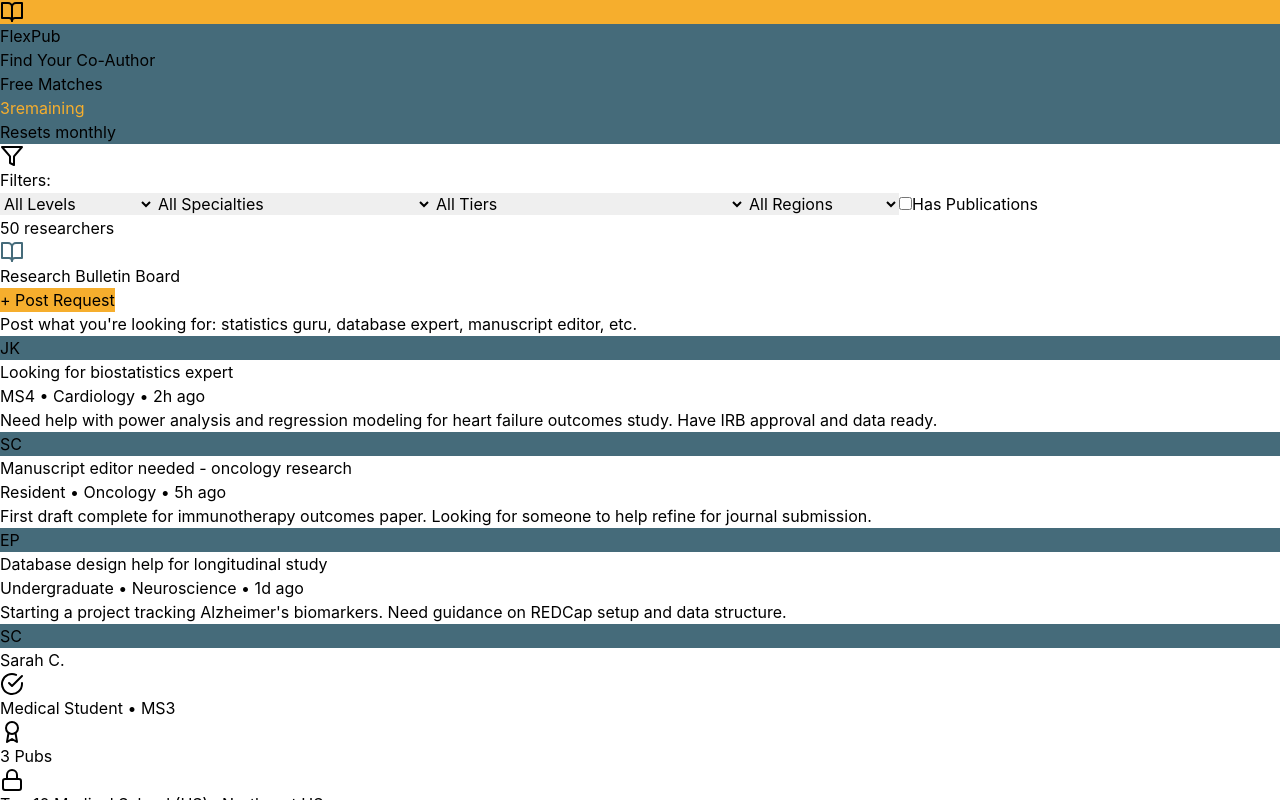
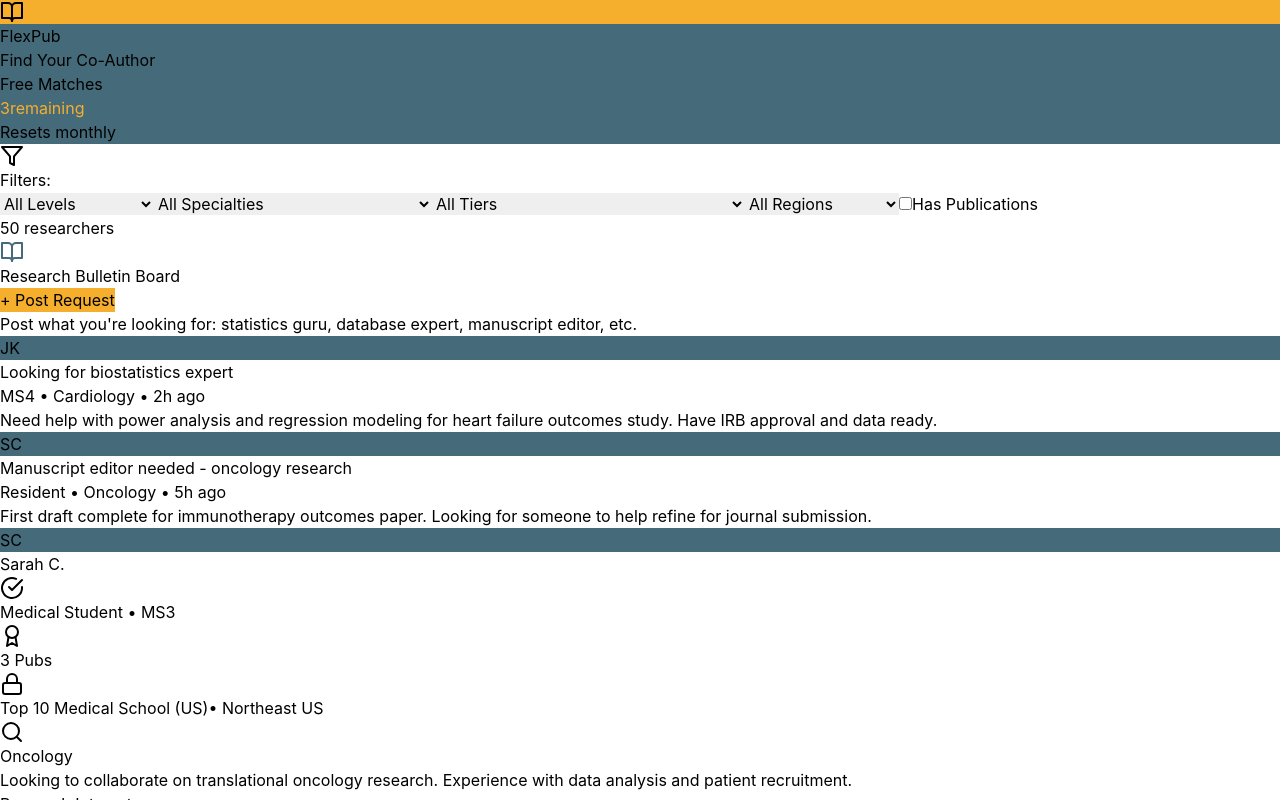
Before and after one commit to Discobelly/flexpub, a React (Vite) app: page / in a window 1280 px wide. Built offline with nearby package versions, Linux system fonts and the light colour scheme.

Commit message:
Show only 1 row of profiles, 2 bulletin posts

```diff
--- a/src/components/FlexPub.jsx
+++ b/src/components/FlexPub.jsx
@@ -307,30 +307,12 @@
                 First draft complete for immunotherapy outcomes paper. Looking for someone to help refine for journal submission.
               </p>
             </div>
-
-            {/* Demo Post 3 */}
-            <div className="border border-gray-200 rounded-lg p-4 hover:border-gray-300 transition-colors">
-              <div className="flex items-start justify-between mb-2">
-                <div className="flex items-center gap-3">
-                  <div className="w-10 h-10 rounded-full flex items-center justify-center text-white text-sm font-bold" style={{backgroundColor: '#456b7a'}}>
-                    EP
-                  </div>
-                  <div>
-                    <p className="font-semibold text-gray-900">Database design help for longitudinal study</p>
-                    <p className="text-xs text-gray-500">Undergraduate • Neuroscience • 1d ago</p>
-                  </div>
-                </div>
-              </div>
-              <p className="text-sm text-gray-700 ml-13">
-                Starting a project tracking Alzheimer's biomarkers. Need guidance on REDCap setup and data structure.
-              </p>
-            </div>
           </div>
         </div>
 
         {/* Profiles Grid */}
         <div className="grid grid-cols-1 lg:grid-cols-2 gap-6">
-          {filteredProfiles.slice(0, 4).map(profile => {
+          {filteredProfiles.slice(0, 2).map(profile => {
             const matched = isMatched(profile.id);
             return (
               <div key={profile.id} className="bg-white rounded-xl shadow-sm hover:shadow-md transition-shadow p-6">
```
